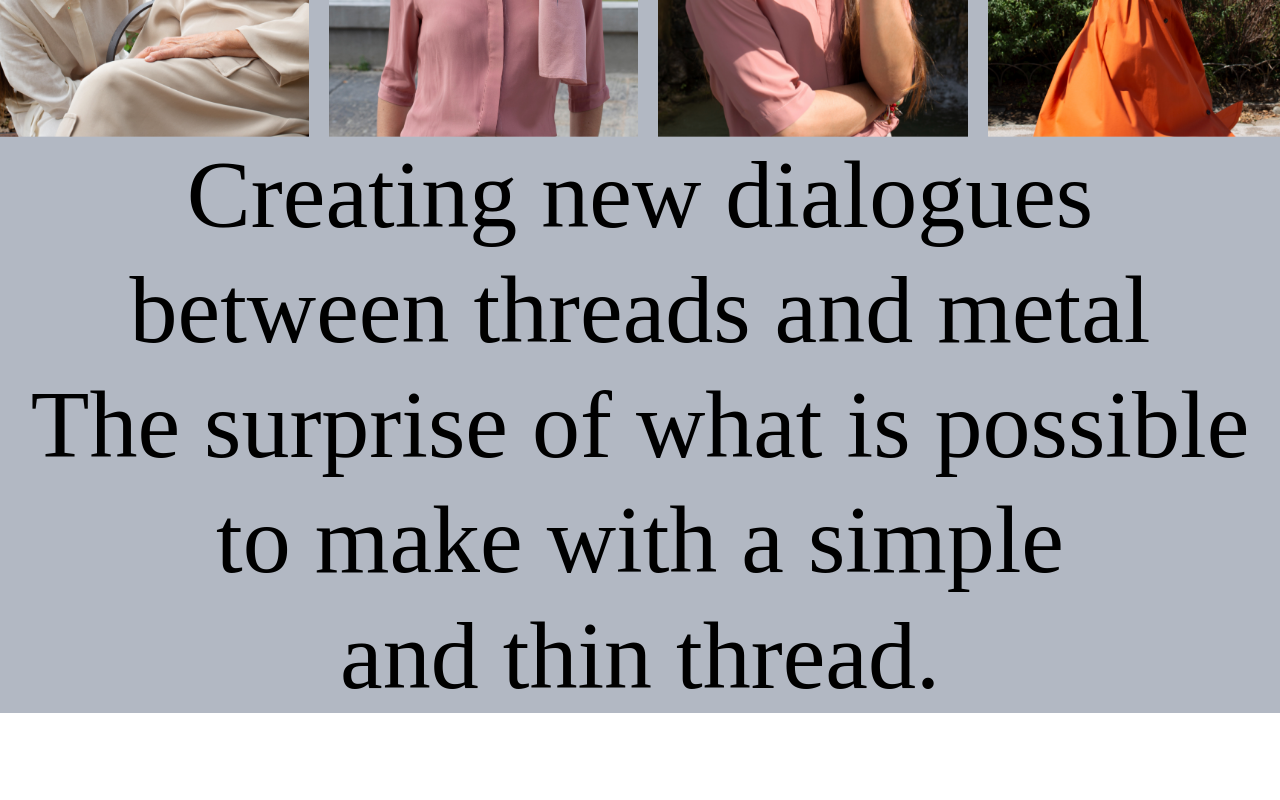
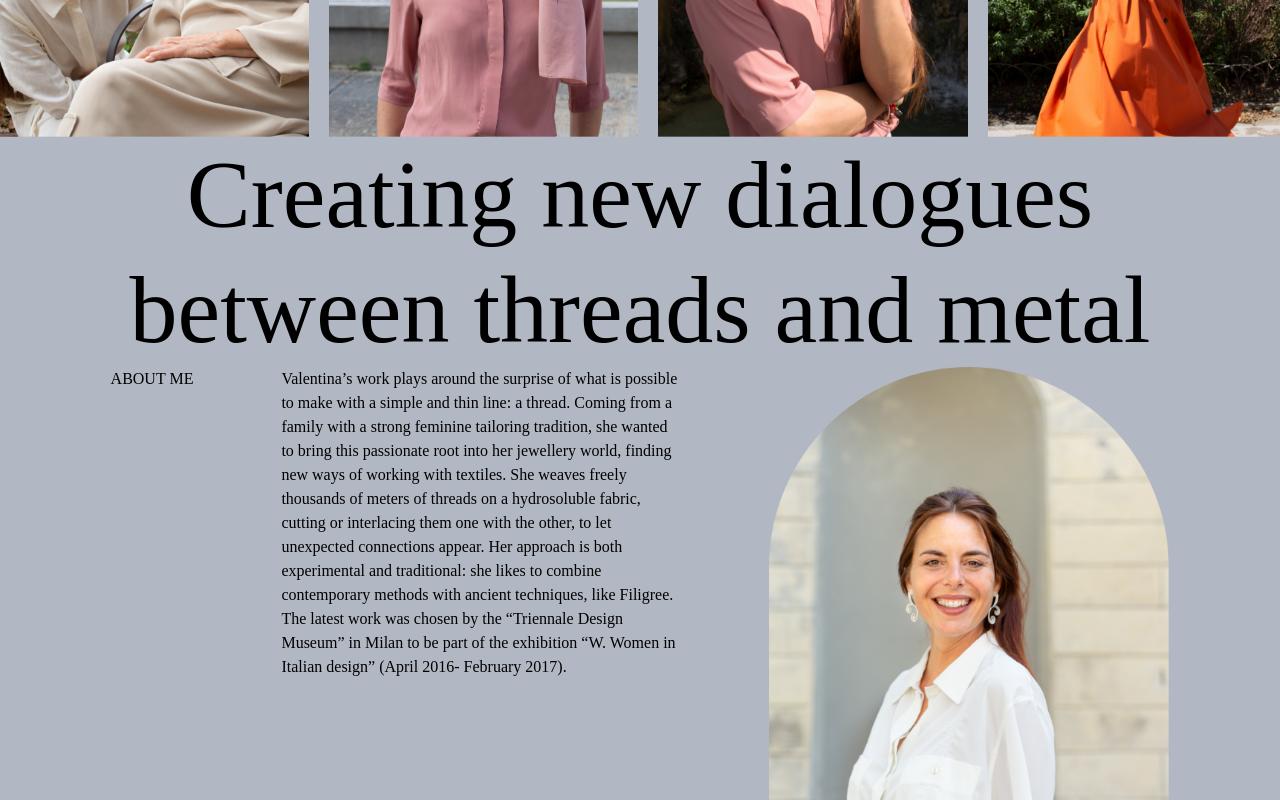
Before and after one commit to Prakhar2004sachan/floema-clone, a React (Vite) app: page / in a window 1280 px wide. Shown: the part 300-1100 px from the top of the page. Before the commit the page ends 1013 px from the top, so only its background shows below. Built offline with nearby package versions, Linux system fonts and the light colour scheme; a web font is replaced by a local one.

Commit message:
making about-info and fixing issues

```diff
--- a/data/about/content.js
+++ b/data/about/content.js
@@ -1,14 +1,20 @@
 import img1 from "../../src/assets/about/images/WEB--2.png";
+import img2 from "../../src/assets/about/images/b.jpg";
 
 
 const content = [
   {
-    type: "detail",
     info: "about me",
     text: "Valentina’s work plays around the surprise of what is possible to make with a simple and thin line: a thread. Coming from a family with a strong feminine tailoring tradition, she wanted to bring this passionate root into her jewellery world, finding new ways of working with textiles. She weaves freely thousands of meters of threads on a hydrosoluble fabric, cutting or interlacing them one with the other, to let unexpected connections appear. Her approach is both experimental and traditional: she likes to combine contemporary methods with ancient techniques, like Filigree. The latest work was chosen by the “Triennale Design Museum” in Milan to be part of the exhibition “W. Women in Italian design” (April 2016- February 2017).",
     img: img1,
     display: "right",
   },
+  {
+    info: "about me",
+    text: "Valentina’s work plays around the surprise of what is possible to make with a simple and thin line: a thread. Coming from a family with a strong feminine tailoring tradition, she wanted to bring this passionate root into her jewellery world, finding new ways of working with textiles. She weaves freely thousands of meters of threads on a hydrosoluble fabric, cutting or interlacing them one with the other, to let unexpected connections appear. Her approach is both experimental and traditional: she likes to combine contemporary methods with ancient techniques, like Filigree. The latest work was chosen by the “Triennale Design Museum” in Milan to be part of the exhibition “W. Women in Italian design” (April 2016- February 2017).",
+    img: img2,
+    display: "left",
+  },
 ];
 
 export default content;
--- a/src/App.jsx
+++ b/src/App.jsx
@@ -3,7 +3,7 @@ import About from './Pages/About'
 
 function App() {
   return (
-    <div className='w-full h-screen'>
+    <div className='w-full h-screen m-auto'>
       <About/>
     </div>
   )
--- a/src/Components/About/AboutInfo.jsx
+++ b/src/Components/About/AboutInfo.jsx
@@ -2,10 +2,10 @@ import React from "react";
 
 function AboutInfo({ info, content, imgUrl }) {
   return (
-    <div>
-      <div>{info}</div>
-      <p>{content}</p>
-      <img src={imgUrl} />
+    <div className="flex gap-12 justify-center items-start">
+      <p className="font-text-heading uppercase">{info}</p>
+      <p className="font-text px-10 w-[30rem]">{content}</p>
+      <img src={imgUrl} className="w-[25rem]" />
     </div>
   );
 }
--- /dev/null
+++ b/src/Components/About/AboutInfoFixed.jsx
@@ -0,0 +1,23 @@
+import React from 'react'
+
+function AboutInfoFixed({ info, content, imgUrl, display }) {
+  return (
+    <>
+      {display === "right" ? (
+        <div className="flex gap-12 justify-center items-start">
+          <p className="font-text-heading uppercase">{info}</p>
+          <p className="font-text px-10 w-[30rem]">{content}</p>
+          <img src={imgUrl} className="w-[25rem]" />
+        </div>
+      ) : (
+        <div className="flex gap-5 items-start">
+          <img src={imgUrl} className="w-[55rem]" />
+          <p className="font-text-heading uppercase">{info}</p>
+          <p className="font-text px-10 w-[32rem]">{content}</p>
+        </div>
+      )}
+    </>
+  );
+}
+
+export default AboutInfoFixed
--- a/src/Pages/About.jsx
+++ b/src/Pages/About.jsx
@@ -1,15 +1,30 @@
 import React from "react";
 import AboutGallery from "../Components/About/AboutGallery";
 import AboutTitle from "../Components/About/AboutTitle";
+import AboutInfo from "../Components/About/AboutInfo";
+import content from "../../data/about/content";
+
 function About() {
+  console.log(content);
   return (
     <div className="bg-[rgb(178,184,195)] w-full">
       <AboutGallery />
+      <div className="">
         <AboutTitle>
           Creating new dialogues
           <br />
           between threads and metal
         </AboutTitle>
+        {content.map((item, idx) => (
+          <AboutInfo
+            info={item.info}
+            content={item.text}
+            imgUrl={item.img}
+            key={idx}
+            display={item.display}
+            fixed="true"
+          />
+        ))}
         <AboutTitle>
           The surprise of what is possible
           <br />
@@ -18,6 +33,7 @@ function About() {
           and thin thread.
         </AboutTitle>
       </div>
+    </div>
   );
 }
 
```
Also changed, not shown: src/assets/about/images/b.jpg (added). Lines whose indentation alone changed are shown as unchanged.
